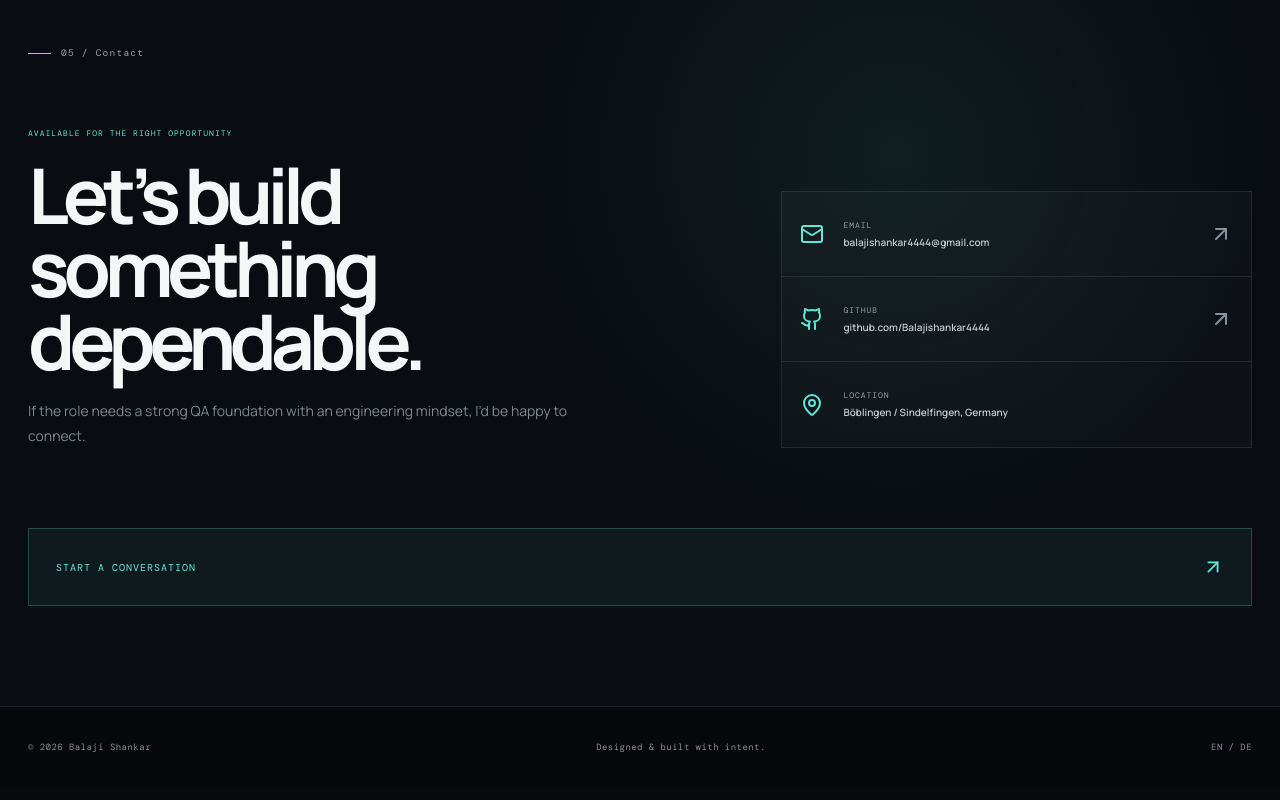
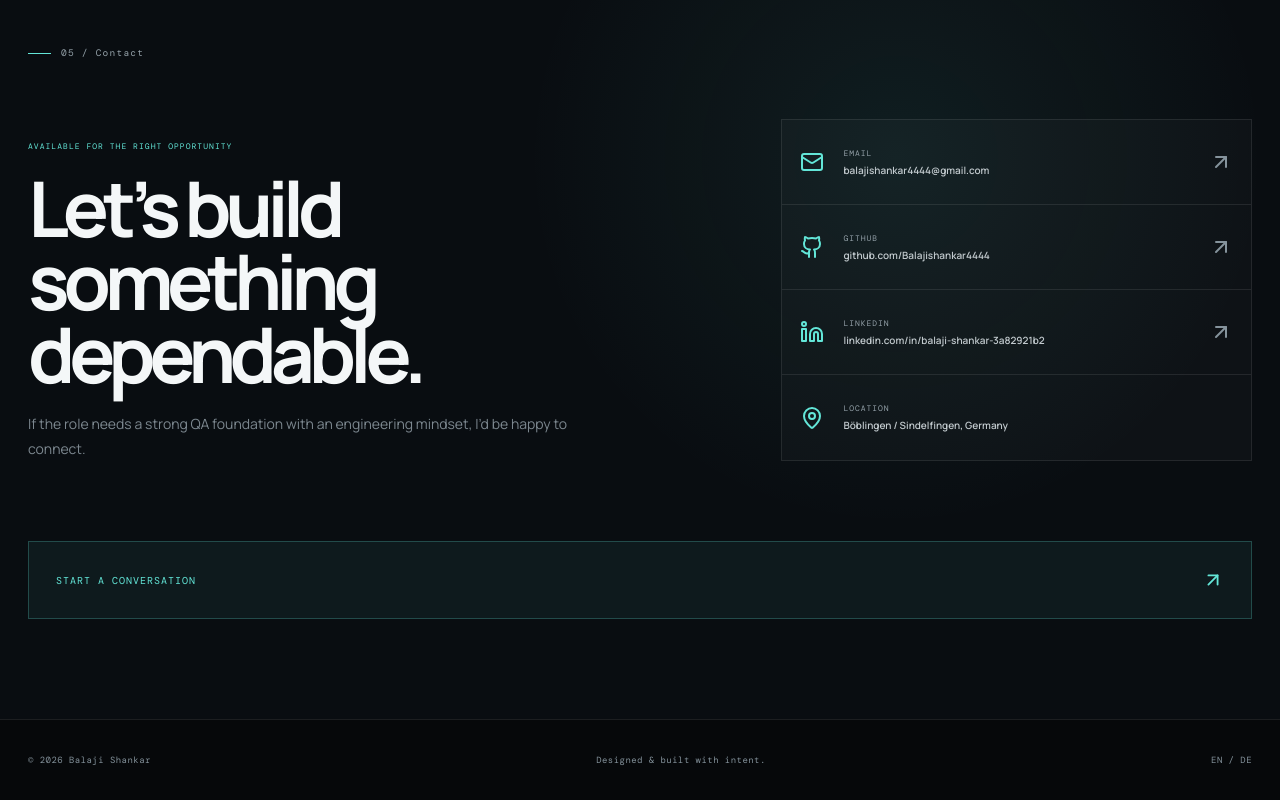
Before and after one commit to Balajishankar4444/portfolio, a Next.js app: page / in a window 1280 px wide. Shown: the part 8499-9299 px from the top of the page. Built offline with nearby package versions, Linux system fonts and the light colour scheme; a web font is replaced by a local one.

Commit message:
linkedin

```diff
--- a/app/page.tsx
+++ b/app/page.tsx
@@ -20,6 +20,7 @@ import {
   Github,
   Globe2,
   Layers3,
+  Linkedin,
   Mail,
   MapPin,
   Menu,
@@ -1237,6 +1238,24 @@ export default function Home() {
                 <ArrowUpRight />
               </a>
 
+              <a
+                href="https://www.linkedin.com/in/balaji-shankar-3a82921b2"
+                target="_blank"
+                rel="noreferrer"
+                className="contact-link"
+              >
+                <Linkedin />
+
+                <div>
+                  <small>LINKEDIN</small>
+                  <strong>
+                    linkedin.com/in/balaji-shankar-3a82921b2
+                  </strong>
+                </div>
+
+                <ArrowUpRight />
+              </a>
+
               <div className="contact-link">
                 <MapPin />
 
```
